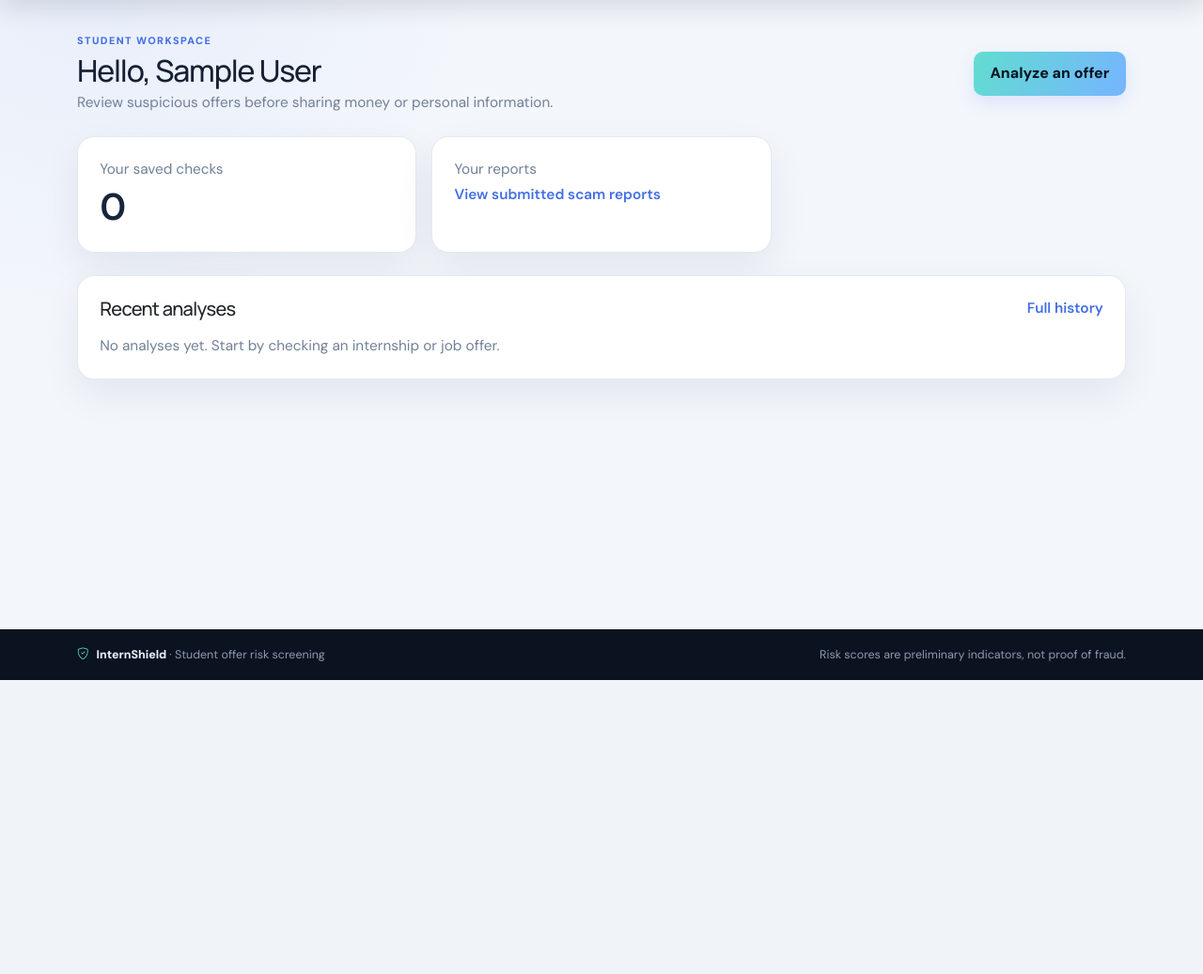
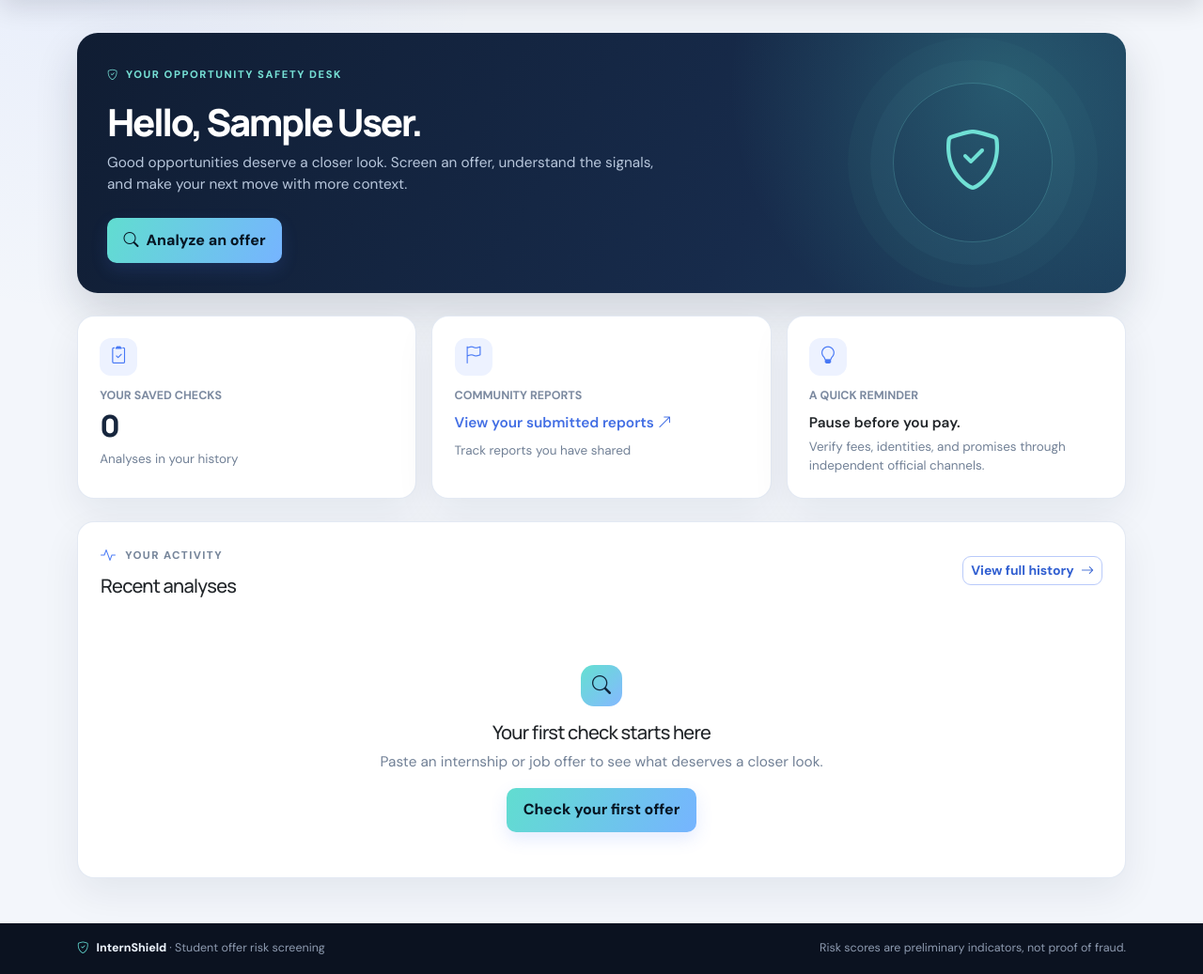
Before and after one commit to Chirantan112/InternShield, a Flask app: page /student/ in a window 1280 px wide. Shown: the part 76-1113 px from the top of the page at 94% size. Before the commit the page ends 800 px from the top, so only its background shows below. Run offline with Flask 3, Linux system fonts and the light colour scheme; the visitor is signed in with stand-in values (Sample User, id 1); data that the repository does not hold is empty; some libraries are stand-ins or nearby versions.

Commit message:
Redesign student dashboard

```diff
--- a/internshield/templates/student/dashboard.html
+++ b/internshield/templates/student/dashboard.html
@@ -1,12 +1,67 @@
 {% extends "base.html" %}
 {% block title %}Student dashboard · InternShield{% endblock %}
 {% block content %}
-<div class="d-flex flex-column flex-md-row justify-content-between align-items-md-center gap-3 mb-4">
-  <div><p class="text-primary fw-semibold text-uppercase small mb-1">Student workspace</p><h1 class="h2 mb-1">Hello, {{ current_user.name }}</h1><p class="text-secondary mb-0">Review suspicious offers before sharing money or personal information.</p></div>
-  <a class="btn btn-primary" href="{{ url_for('student.analyze') }}">Analyze an offer</a>
+<section class="hero-panel mb-4">
+  <div class="position-relative" style="z-index:1;max-width:720px">
+    <span class="hero-kicker"><i class="bi bi-shield-check"></i> Your opportunity safety desk</span>
+    <h1 class="display-6 mt-3 mb-2">Hello, {{ current_user.name }}.</h1>
+    <p class="mb-4">Good opportunities deserve a closer look. Screen an offer, understand the signals, and make your next move with more context.</p>
+    <a class="btn btn-primary" href="{{ url_for('student.analyze') }}"><i class="bi bi-search me-2"></i>Analyze an offer</a>
+  </div>
+  <div class="hero-orbit"><i class="bi bi-shield-check"></i></div>
+</section>
+
+<div class="row g-3 mb-4">
+  <div class="col-sm-6 col-lg-4">
+    <div class="card metric-card h-100"><div class="card-body">
+      <div class="metric-icon"><i class="bi bi-clipboard2-check"></i></div>
+      <div class="metric-label">YOUR SAVED CHECKS</div>
+      <div class="metric-value">{{ total_checks }}</div>
+      <div class="small text-secondary mt-1">Analyses in your history</div>
+    </div></div>
+  </div>
+  <div class="col-sm-6 col-lg-4">
+    <div class="card metric-card h-100"><div class="card-body">
+      <div class="metric-icon"><i class="bi bi-flag"></i></div>
+      <div class="metric-label">COMMUNITY REPORTS</div>
+      <div class="mt-2"><a href="{{ url_for('student.my_reports') }}">View your submitted reports <i class="bi bi-arrow-up-right"></i></a></div>
+      <div class="small text-secondary mt-2">Track reports you have shared</div>
+    </div></div>
+  </div>
+  <div class="col-sm-12 col-lg-4">
+    <div class="card metric-card h-100"><div class="card-body">
+      <div class="metric-icon"><i class="bi bi-lightbulb"></i></div>
+      <div class="metric-label">A QUICK REMINDER</div>
+      <p class="fw-semibold mb-1 mt-2">Pause before you pay.</p>
+      <div class="small text-secondary">Verify fees, identities, and promises through independent official channels.</div>
+    </div></div>
+  </div>
 </div>
-<div class="row g-3 mb-4"><div class="col-sm-6 col-lg-4"><div class="card border-0 shadow-sm h-100"><div class="card-body"><p class="text-secondary mb-1">Your saved checks</p><p class="display-6 fw-semibold mb-0">{{ total_checks }}</p></div></div></div><div class="col-sm-6 col-lg-4"><div class="card border-0 shadow-sm h-100"><div class="card-body"><p class="text-secondary mb-1">Your reports</p><a href="{{ url_for('student.my_reports') }}">View submitted scam reports</a></div></div></div></div>
-<div class="card border-0 shadow-sm"><div class="card-body"><div class="d-flex justify-content-between align-items-center mb-3"><h2 class="h5 mb-0">Recent analyses</h2><a href="{{ url_for('student.history') }}">Full history</a></div>
-{% if recent_checks %}<div class="table-responsive"><table class="table align-middle"><thead><tr><th>Date</th><th>Risk</th><th>Score</th><th></th></tr></thead><tbody>{% for check in recent_checks %}<tr><td>{{ check.created_at.strftime('%d %b %Y, %H:%M') }}</td><td><span class="risk-pill risk-{{ check.risk_level }}">{{ check.risk_level|title }}</span></td><td>{{ check.score }}/100</td><td><a href="{{ url_for('student.history') }}">History</a></td></tr>{% endfor %}</tbody></table></div>{% else %}<p class="text-secondary mb-0">No analyses yet. Start by checking an internship or job offer.</p>{% endif %}
-</div></div>
+
+<div class="card border-0">
+  <div class="card-body p-0">
+    <div class="d-flex flex-column flex-sm-row justify-content-between align-items-sm-center gap-2 p-4">
+      <div><div class="section-label mb-2"><i class="bi bi-activity"></i> Your activity</div><h2 class="h5 mb-0">Recent analyses</h2></div>
+      <a class="btn btn-outline-primary btn-sm" href="{{ url_for('student.history') }}">View full history <i class="bi bi-arrow-right ms-1"></i></a>
+    </div>
+    {% if recent_checks %}
+    <div class="table-responsive px-3 pb-3"><table class="table align-middle mb-0">
+      <thead><tr><th class="ps-3">Date checked</th><th>Risk level</th><th>Score</th><th class="text-end pe-3">Details</th></tr></thead>
+      <tbody>{% for check in recent_checks %}<tr>
+        <td class="ps-3 fw-semibold">{{ check.created_at.strftime('%d %b %Y, %H:%M') }}</td>
+        <td><span class="risk-pill risk-{{ check.risk_level }}">{{ check.risk_level|title }}</span></td>
+        <td class="fw-bold">{{ check.score }}<span class="text-secondary fw-normal">/100</span></td>
+        <td class="text-end pe-3"><a href="{{ url_for('student.history') }}">Open history <i class="bi bi-arrow-up-right"></i></a></td>
+      </tr>{% endfor %}</tbody>
+    </table></div>
+    {% else %}
+    <div class="text-center px-4 py-5">
+      <div class="auth-orb mx-auto"><i class="bi bi-search"></i></div>
+      <h3 class="h5">Your first check starts here</h3>
+      <p class="text-secondary mb-3">Paste an internship or job offer to see what deserves a closer look.</p>
+      <a class="btn btn-primary" href="{{ url_for('student.analyze') }}">Check your first offer</a>
+    </div>
+    {% endif %}
+  </div>
+</div>
 {% endblock %}
```
